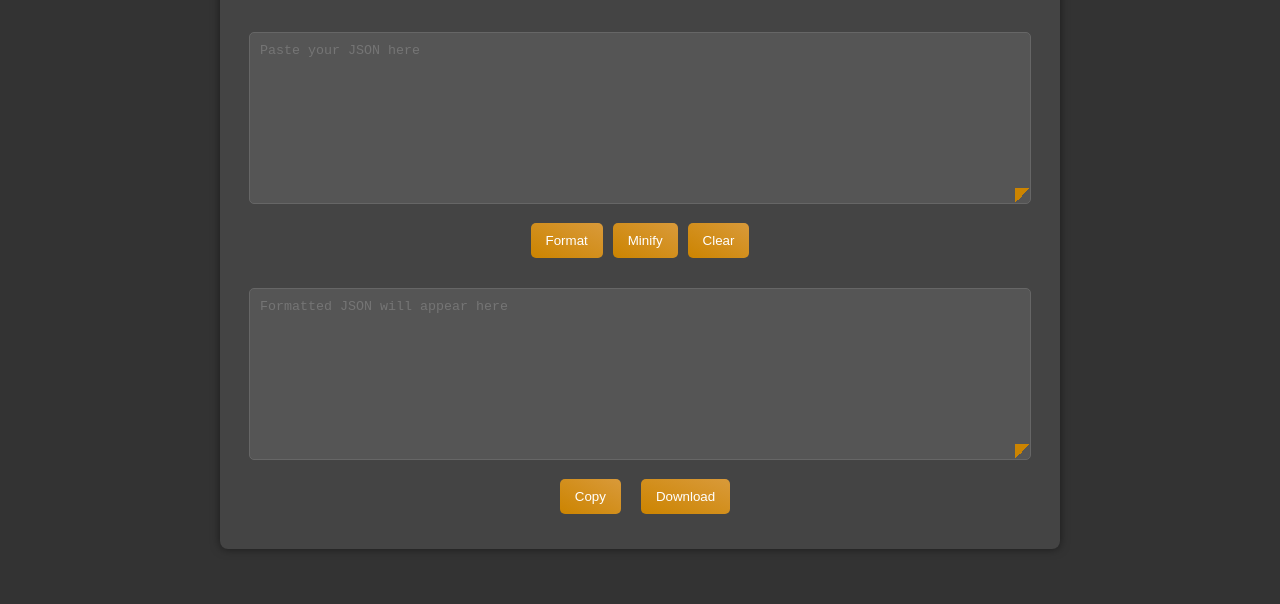
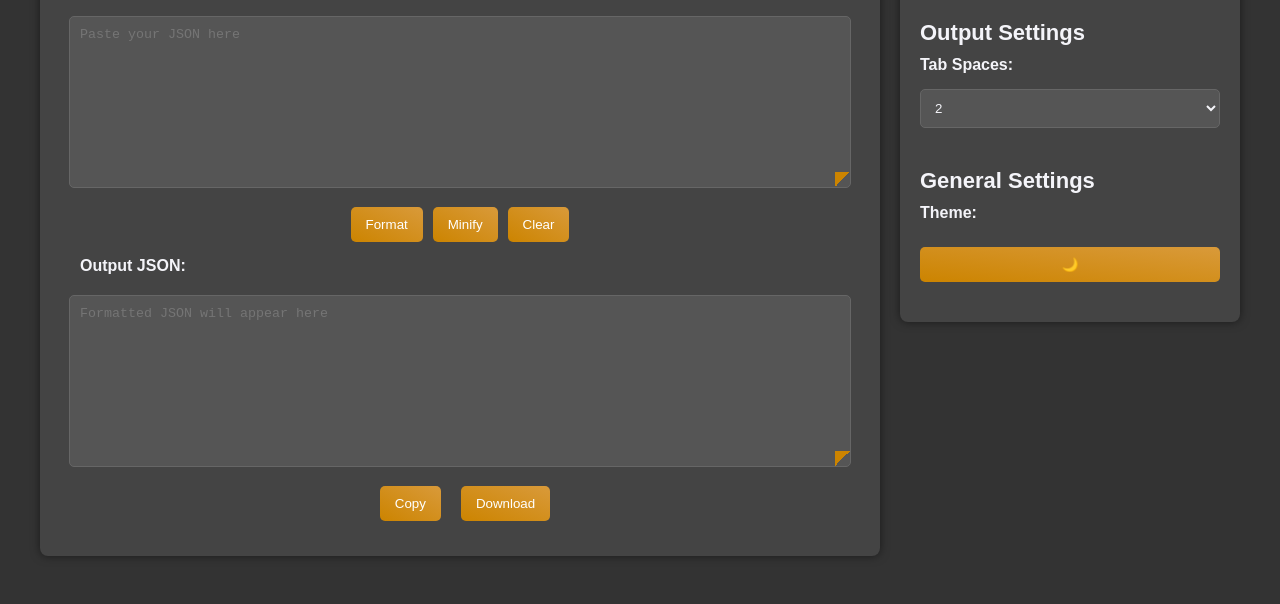
Before and after one commit to ameysh/sleek-json, a website: page index.html in a window 1280 px wide. Shown: the part 196-800 px from the top of the page. Drawn offline with nearby package versions, Linux system fonts and the light colour scheme.

Commit message:
Refactor layout and styles for improved app interface

```diff
--- a/index.html
+++ b/index.html
@@ -7,11 +7,45 @@
     <link rel="stylesheet" href="/styles/styles.css" />
   </head>
   <body class="dark">
+    <div class="main-container">
       <div class="container">
-      <button id="themeToggle" onclick="toggleTheme()">🌙</button>
         <h1>Sleek JSON Formatter</h1>
-      <div class="options">
-        <div>
+        <p id="error" class="error"></p>
+        <div class="input-container">
+          <label for="jsonInput" class="input-label">Input JSON:</label>
+          <button id="uploadButton">Upload JSON File</button>
+        </div>
+        <textarea id="jsonInput" placeholder="Paste your JSON here"></textarea>
+        <div class="buttons">
+          <button onclick="formatJSON()">Format</button>
+          <button onclick="minifyJSON()">Minify</button>
+          <button onclick="clearInput()">Clear</button>
+        </div>
+        <label for="jsonOutput" class="output-label">Output JSON:</label>
+        <textarea
+          id="jsonOutput"
+          placeholder="Formatted JSON will appear here"
+          readonly
+        ></textarea>
+        <div class="buttons">
+          <button id="copyButton">Copy</button>
+          <button id="downloadButton">Download</button>
+        </div>
+      </div>
+      <div class="secondary-container">
+        <div class="section">
+          <div class="section-title">Input Settings</div>
+          <div class="option-group">
+            <label for="specificationSelect">Specification:</label>
+            <select id="specificationSelect">
+              <option value="RFC8259">RFC 8259</option>
+              <option value="JSON5">JSON5</option>
+            </select>
+          </div>
+        </div>
+        <div class="section">
+          <div class="section-title">Output Settings</div>
+          <div class="option-group">
             <label for="tabSpaceSelect">Tab Spaces:</label>
             <select id="tabSpaceSelect">
               <option value="1">1</option>
@@ -32,30 +66,14 @@
               <option value="16">16</option>
             </select>
           </div>
-        <div>
-          <label for="specificationSelect">Input Specification:</label>
-          <select id="specificationSelect">
-            <option value="RFC8259">RFC 8259</option>
-            <option value="JSON5">JSON5</option>
-          </select>
-          <button id="uploadButton">Upload</button>
+        </div>
+        <div class="section">
+          <div class="section-title">General Settings</div>
+          <div class="option-group">
+            <label for="themeToggle">Theme:</label>
+            <button id="themeToggle" onclick="toggleTheme()">🌙</button>
           </div>
         </div>
-      <p id="error" class="error"></p>
-      <textarea id="jsonInput" placeholder="Paste your JSON here"></textarea>
-      <div class="buttons">
-        <button onclick="formatJSON()">Format</button>
-        <button onclick="minifyJSON()">Minify</button>
-        <button onclick="clearInput()">Clear</button>
-      </div>
-      <textarea
-        id="jsonOutput"
-        placeholder="Formatted JSON will appear here"
-        readonly
-      ></textarea>
-      <div class="buttons">
-        <button id="copyButton">Copy</button>
-        <button id="downloadButton">Download</button>
       </div>
     </div>
     <script src="https://cdnjs.cloudflare.com/ajax/libs/json5/2.2.1/index.min.js"></script>
--- a/styles/styles.css
+++ b/styles/styles.css
@@ -111,16 +111,25 @@ body.dark button:hover {
 }
 
 #themeToggle {
-  background: #f4f4f9;
-  color: #333;
-  position: absolute;
-  top: 15px;
-  right: 15px;
+  padding: 10px 15px;
+  border: none;
+  border-radius: 5px;
+  background: linear-gradient(to top right, #ffa500, #fbc054);
+  color: white;
+  cursor: pointer;
+  margin-top: 10px;
 }
 
 body.dark #themeToggle {
-  background: #555;
-  color: #f4f4f9;
+  background: linear-gradient(to top right, #cc8400, #d99a3a);
+}
+
+#themeToggle:hover {
+  background: linear-gradient(to top right, #ff8c00, #fba034);
+}
+
+body.dark #themeToggle:hover {
+  background: linear-gradient(to top right, #b36b00, #c4882a);
 }
 
 .error {
@@ -244,6 +253,34 @@ body.dark #uploadButton:hover {
   background: linear-gradient(to top right, #b36b00, #c4882a);
 }
 
+.input-label,
+.output-label {
+  font-weight: bold;
+  margin-bottom: 5px;
+  display: block;
+  text-align: left;
+  margin-left: 20px;
+  color: #333;
+}
+
+body.dark .input-label,
+body.dark .output-label {
+  color: #f4f4f9;
+}
+
+.input-container {
+  display: flex;
+  justify-content: space-between;
+  align-items: center;
+  width: calc(100% - 40px);
+  max-width: 100%;
+  margin: 0 auto 15px auto;
+}
+
+.input-container .input-label {
+  margin-left: 0;
+}
+
 ::-webkit-scrollbar {
   width: 12px;
 }
@@ -274,3 +311,90 @@ body.dark ::-webkit-scrollbar-thumb {
 body.dark ::-webkit-scrollbar-thumb:hover {
   background-color: #b36b00;
 }
+
+.main-container {
+  display: flex;
+  justify-content: center;
+  align-items: flex-start;
+  gap: 20px;
+  width: 100%;
+  padding: 20px;
+  box-sizing: border-box;
+}
+
+.secondary-container {
+  width: 300px;
+  padding: 20px;
+  background: #fff;
+  border-radius: 8px;
+  box-shadow: 0 0 10px rgba(0, 0, 0, 0.1);
+  display: flex;
+  flex-direction: column;
+  gap: 20px;
+}
+
+body.dark .secondary-container {
+  background: #444;
+  box-shadow: 0 0 10px rgba(0, 0, 0, 0.5);
+}
+
+.secondary-container h2 {
+  text-align: center;
+  margin-bottom: 20px;
+  color: #333;
+}
+
+body.dark .secondary-container h2 {
+  color: #f4f4f9;
+}
+
+.secondary-container .options {
+  flex-direction: column;
+  gap: 20px;
+}
+
+.option-group {
+  display: flex;
+  flex-direction: column;
+  gap: 10px;
+}
+
+.option-group label {
+  font-weight: bold;
+  color: #333;
+  margin-bottom: 5px;
+}
+
+body.dark .option-group label {
+  color: #f4f4f9;
+}
+
+.option-group select {
+  padding: 10px;
+  border: 1px solid #ddd;
+  border-radius: 5px;
+  background: #fff;
+  color: #333;
+  cursor: pointer;
+}
+
+body.dark .option-group select {
+  background: #555;
+  color: #f4f4f9;
+  border: 1px solid #666;
+}
+
+.section-title {
+  font-size: 22px;
+  font-weight: bold;
+  margin-bottom: 10px;
+  color: #333;
+}
+
+body.dark .section-title {
+  color: #f4f4f9;
+}
+
+.section {
+  margin-bottom: 20px;
+}
```
Lines whose indentation alone changed are shown as unchanged.
